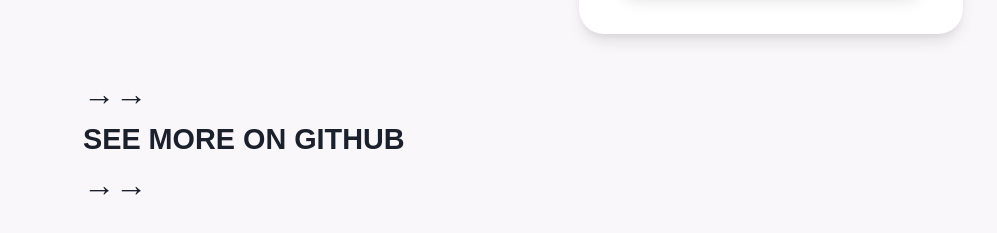
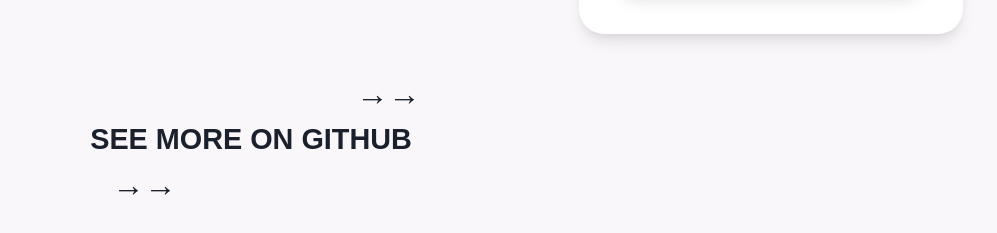
Before and after one commit to bzap/aleknev-dev, a Next.js app in the folder aleknev_dev/: page / in a window 1280 px wide. Shown: the part 4314-4547 px from the top of the page, without its empty margins (141-1138 px from the left). Built offline with nearby package versions, Linux system fonts and the light colour scheme.

Commit message:
added animations to github button and improved navbar animation

```diff
--- a/aleknev_dev/pages/components/Header.js
+++ b/aleknev_dev/pages/components/Header.js
@@ -53,7 +53,6 @@
 						onHoverStart={() => setIsShown(false)}
 						onHoverEnd={() => setIsShown(true)}
 						fontSize={{ base: '4xl', sm: '4xl', lg: '1xl' }}>
-
 						<Flex
 							position={'relative'}>
 							<Flex
@@ -68,7 +67,9 @@
 							variants={fadeInItem}>
 								<Text
 								position={'absolute'}
-								left={0}>
+								top={0}
+								left={0}
+								>
 									&thinsp;&lt;home&gt;
 								</Text>
 							</Flex>
@@ -104,7 +105,7 @@
 
   const fadeOutItem = {
 	hidden: { opacity: 1 },
-	show: { opacity: 0 }
+	show: { opacity: 0, scale:0.9 }
   }
 //<Divider orientation='horizontal' borderRadius={'2em'} border='1px' dropShadow={'lg'}/>
 export default Header
--- a/aleknev_dev/pages/components/Projects/Projects.js
+++ b/aleknev_dev/pages/components/Projects/Projects.js
@@ -15,11 +15,17 @@
     Grid,
     GridItem,
     Center,
-    ScaleFade
+    ScaleFade,
+    transition, chakra,
+    shouldForwardProp
   } from '@chakra-ui/react';
 import Preview from './Preview'
-import { motion } from "framer-motion";
+import { motion, isValidMotionProp } from "framer-motion";
 
+
+const ChakraBox = chakra(motion.div, {
+    shouldForwardProp: (prop) => isValidMotionProp(prop) || shouldForwardProp(prop),
+  });
 
 const Projects = () => (
     <Container
@@ -70,33 +76,53 @@
             <Flex
 				direction={'column'}
 				>
+                <ChakraBox
+                as={motion.div}
+                initial={{x:0}}
+                animate={{x:'90%'}}
+                transition={{
+                    type: 'tween',
+                    ease: 'easeInOut',
+                    repeat: Infinity,
+                    repeatType: 'reverse',
+                    duration: 2,
+                  }}>
                     <Text
-                    as={motion.div}
                         zIndex={8}
                         fontSize={'2em'}
                         fontWeight={'bold'}>
                             &#x2192;&#x2192;
                     </Text>
-                <Text
+                </ChakraBox>
+                <Center
+                        as={motion.div}
+                        whileHover={{scale:1.1}}
+                        cursor={'pointer'}
                         zIndex={8}
-                    initial={{x:'1em'}}
-                    animation={{x:'10em'}}
                         transition={{ease:"linear", duration:2, repeat: Infinity}}
                         width={'full'}
                         fontSize={'1.8em'}
                         fontWeight={'bold'}>
                             SEE MORE ON GITHUB
-                </Text>
+                </Center>
+                <ChakraBox
+                as={motion.div}
+                initial={{x:'90%'}}
+                animate={{x:'0'}}
+                transition={{
+                    type: 'tween',
+                    ease: 'easeInOut',
+                    repeat: Infinity,
+                    repeatType: 'reverse',
+                    duration: 2,
+                  }}>
                     <Text
                         zIndex={8}
-                    left={'8.5em'}
                         fontSize={'2em'}
                         fontWeight={'bold'}>
                             &#x2192;&#x2192;
                     </Text>
-
-
-
+                </ChakraBox>
             </Flex>
         </GridItem>
     )
--- a/aleknev_dev/pages/components/Tabs/Tabs.js
+++ b/aleknev_dev/pages/components/Tabs/Tabs.js
@@ -27,7 +27,6 @@
 
 const AnimatedTabs = () => {
 	const [selectedTab, setSelectedTab] = useState(tabs[0])
-
 	return (
 				<Stack
 				direction={'row'}
@@ -83,7 +82,6 @@
 								</Link>
 							))}
 						</Flex>
-
 					</Stack>
 	)
 }
```
Lines whose indentation alone changed are shown as unchanged.
